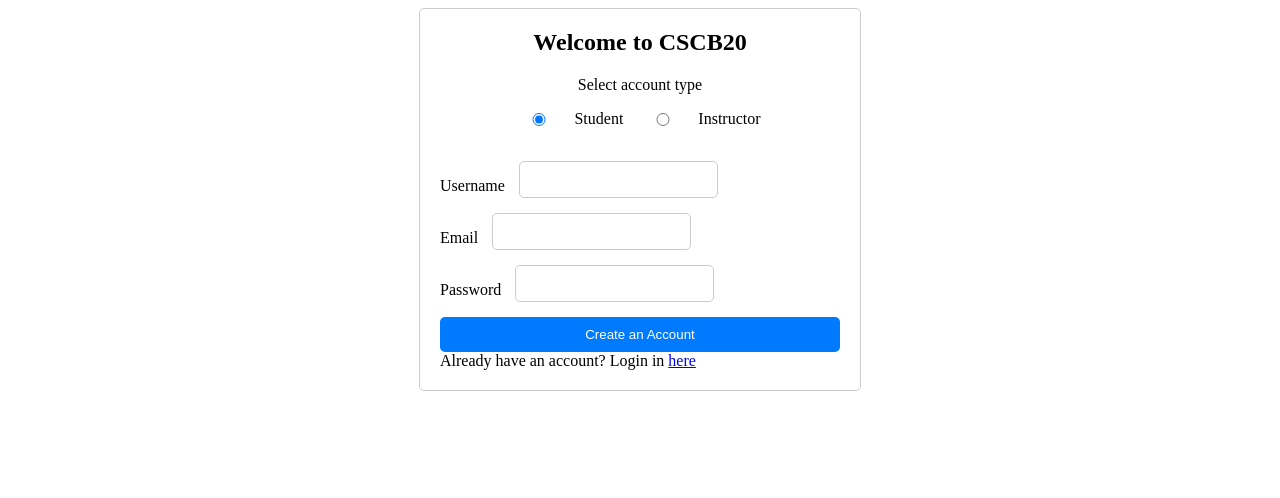
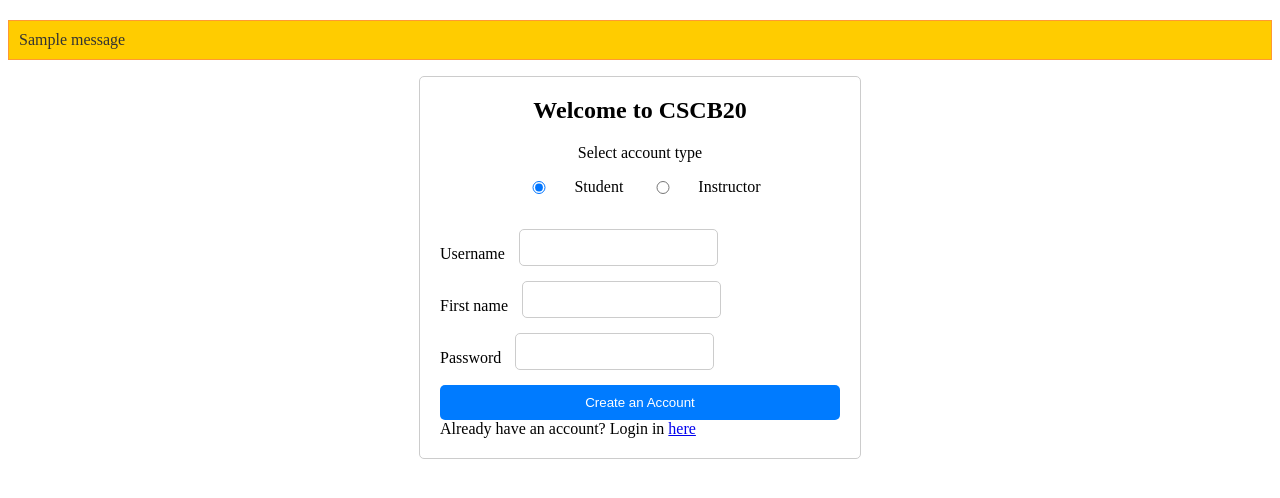
Before and after one commit to m2zhang/b20-assignment3, a Flask app: page /create-account in a window 1280 px wide. Shown: the top 498 px of the page. Run offline with Flask 3, Linux system fonts and the light colour scheme; tables that the repository leaves empty hold one stand-in row (values such as "Sample post"); one stand-in notice (Sample message) is shown.

Commit message:
flash messages!

```diff
--- a/app.py
+++ b/app.py
@@ -92,10 +92,52 @@ def login():
     pagename = 'Login'
     return render_template("login.html", pagename=pagename)
 
-@app.route("/create-account")
+@app.route("/create-account", methods=['GET', 'POST'])
 def create_acc():
-    pagename="Create Account"
-    return render_template("create_acc.html", pagename=pagename)
+    if request.method== 'GET':
+        pagename="Create Account"
+        return render_template("create_acc.html", pagename=pagename)
+
+    elif request.form['user_type'] == 'student':
+        user_name = request.form['Username']
+        firstname = request.form['Firstname']
+        password = request.form['Password']
+        user_type = 'student'
+        if is_username_taken(user_name):
+            flash('Username already taken. Choose something else.')
+            return render_template("create_acc.html", pagename="Create Account")
+        else:
+            hashed_password = bcrypt.generate_password_hash(password).decode('utf-8')
+            reg_details = (
+                user_name,
+                firstname,
+                hashed_password,
+                user_type
+            )
+            add_student(reg_details)
+            flash('Account created successfully. Please login now:')
+            return render_template("login.html")
+
+    else:  # user_type must be instructor
+        user_name = request.form['Username']
+        firstname = request.form['Firstname']
+        password = request.form['Password']
+        user_type = 'instructor'
+        if is_username_taken(user_name):
+            flash('Username already taken. Choose something else.')
+            return redirect(url_for("create_acc"))
+        else:
+            hashed_password = bcrypt.generate_password_hash(password).decode('utf-8')
+            reg_details = (
+                user_name,
+                firstname,
+                hashed_password,
+                user_type
+            )
+            add_instructor(reg_details)
+            flash('Account created successfully. Please login now:')
+            return redirect(url_for('login'))
+
 
 @app.route("/grades-instructor")
 def grades_instructor():
@@ -107,5 +149,24 @@ def grades_student():
     pagename="Student's View of Grades"
     return render_template("grades_stuview.html", pagename=pagename)
 
+def add_student(reg_details):
+    student = Students(username= reg_details[0], firstname=reg_details[1], password=reg_details[2], type=reg_details[3])
+    db.session.add(student)
+    db.session.commit()
+
+def add_instructor(reg_details):
+    instructor = Instructors(username= reg_details[0], firstname=reg_details[1], password=reg_details[2], type=reg_details[3])
+    db.session.add(instructor)
+    db.session.commit()
+
+def is_username_taken(username):
+    # Check if the username already exists in the database
+    student = Students.query.filter_by(username=username).first()
+    instructor = Instructors.query.filter_by(username=username).first()
+    if student or instructor:
+        return True
+    else:
+        return False
+
 if __name__ == "__main__":
     app.run(debug=True)
--- a/static/css/styles.css
+++ b/static/css/styles.css
@@ -1,3 +1,18 @@
+/* Styling the flash message */
+.flashes {
+    list-style: none;
+    padding: 0;
+    margin-top: 20px;
+}
+
+.flashes li {
+    background-color: #ffcc00;
+    border: 1px solid #ff9933;
+    color: #333;
+    padding: 10px;
+    margin-bottom: 10px;
+}
+
 /* Container styling */
 .create_acc_container {
     max-width: 400px;
--- a/templates/create_acc.html
+++ b/templates/create_acc.html
@@ -6,6 +6,19 @@
     <title>Create Account</title>
     <link rel="stylesheet" href="/static/css/styles.css"/>
 </head>
+
+{% block content %}
+{% with messages = get_flashed_messages() %}
+{% if messages %}
+<ul class = flashes>
+    {% for message in messages %}
+    <li>{{ message }}</li>
+    {% endfor %}
+</ul>
+{% endif %}
+{% endwith %}
+
+{% endblock %}
 
 <body>
     <section class="create_acc_container">
@@ -21,13 +34,13 @@
             <label for="ins">Instructor</label><br>
             </div>
 
-            <label for="username">Username</label>
+            <label for="Username">Username</label>
             <input type="text" id="Username" name="Username" required><br>
 
-            <label for="email">Email</label>
-            <input type="text" id="Email" name="Email" required><br>
+            <label for="Firstname">First name</label>
+            <input type="text" id="Firstname" name="Firstname" required><br>
 
-            <label for="password">Password</label>
+            <label for="Password">Password</label>
             <input type="text" id="Password" name="Password" required><br>
 
             <button type="create-acc">Create an Account</button>
--- a/templates/template.html
+++ b/templates/template.html
@@ -11,6 +11,9 @@
     <div class="container">
         <p>Test</p>
     </div>
+    {% if session.name and session.type == 'student' %}
+
+
 
     {% block content %}
     {% endblock %}
```
Also changed, not shown: static/css/nuoya.css (+14 -0 lines), templates/login.html (+14 -0 lines), instance/assignment3.db.
